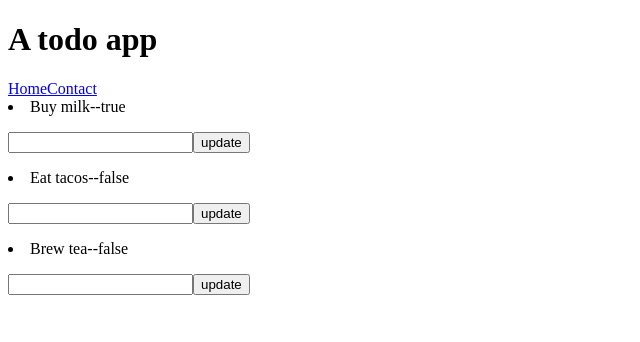
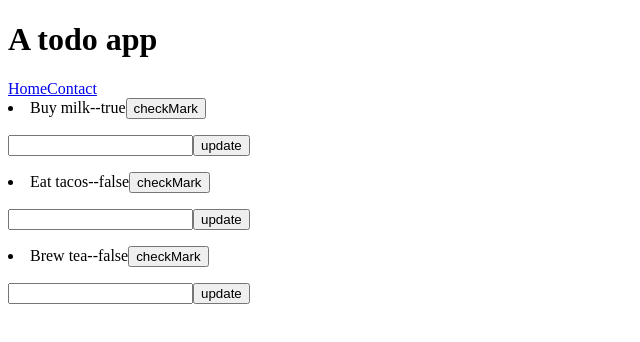
Before and after one commit to abhinabadutta2019/toDoList-react, a React (Create React App) app: page / in a window 1280 px wide. Shown: the top 342 px of the page, without its empty margins (0-640 px from the left). Built offline with nearby package versions, Linux system fonts and the light colour scheme.

Commit message:
true/ false (checkmark) update done

```diff
--- a/src/Home.js
+++ b/src/Home.js
@@ -22,8 +22,21 @@ const Home = () => {
     // console.log(todos, "todos");
   };
   //
+  const onCheckMark = (todoId) => {
+    // console.log("HI");
 
-  const buttonSubmit = (e, todoId) => {
+    const mapValue = todos.map((oneItem) => {
+      if (oneItem.id == todoId) {
+        return { ...oneItem, done: !oneItem.done };
+      } else {
+        return oneItem;
+      }
+    });
+    setTodos(mapValue);
+  };
+  //
+
+  const buttonSubmit = (todoId) => {
     // console.log("Hi");
     //
     //
@@ -47,6 +60,7 @@ const Home = () => {
         todos={todos}
         inputHandler={inputHandler}
         buttonSubmit={buttonSubmit}
+        onCheckMark={onCheckMark}
       />
     </>
   );
--- a/src/TaskList.js
+++ b/src/TaskList.js
@@ -1,18 +1,27 @@
-const TaskList = ({ todos, inputHandler, buttonSubmit }) => {
+const TaskList = ({ todos, inputHandler, buttonSubmit, onCheckMark }) => {
   return (
     <>
       {todos.map((todo) => (
         <li key={todo.id}>
           {todo.title}--{todo.done.toString()}
+          {/* true false button */}
+          <button
+            onClick={() => {
+              onCheckMark(todo.id);
+            }}
+          >
+            checkMark
+          </button>
           <p>
             <input
               onChange={(e) => {
                 inputHandler(e);
               }}
             />
+
             <button
-              onClick={(e) => {
-                buttonSubmit(e, todo.id);
+              onClick={() => {
+                buttonSubmit(todo.id);
               }}
             >
               update
```
